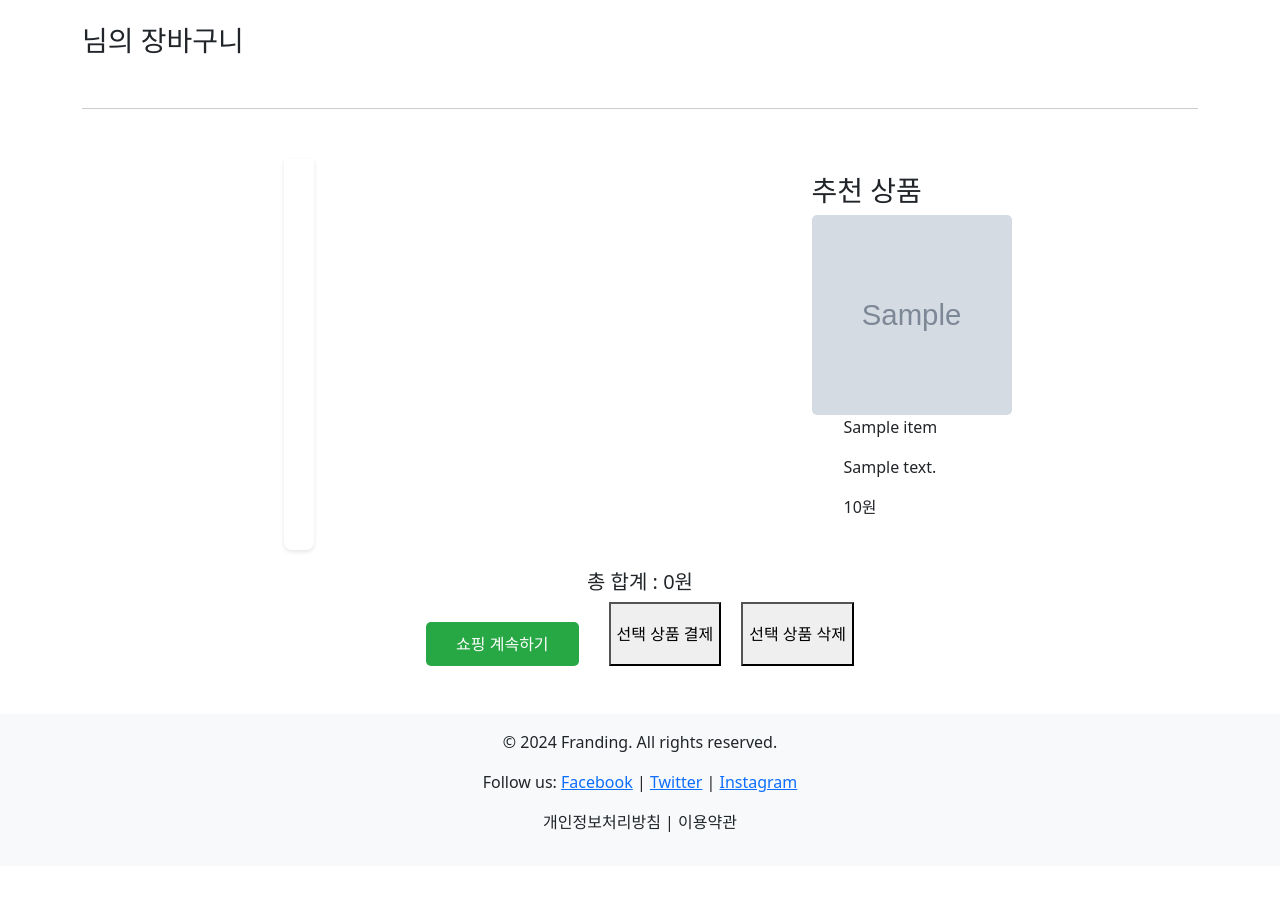
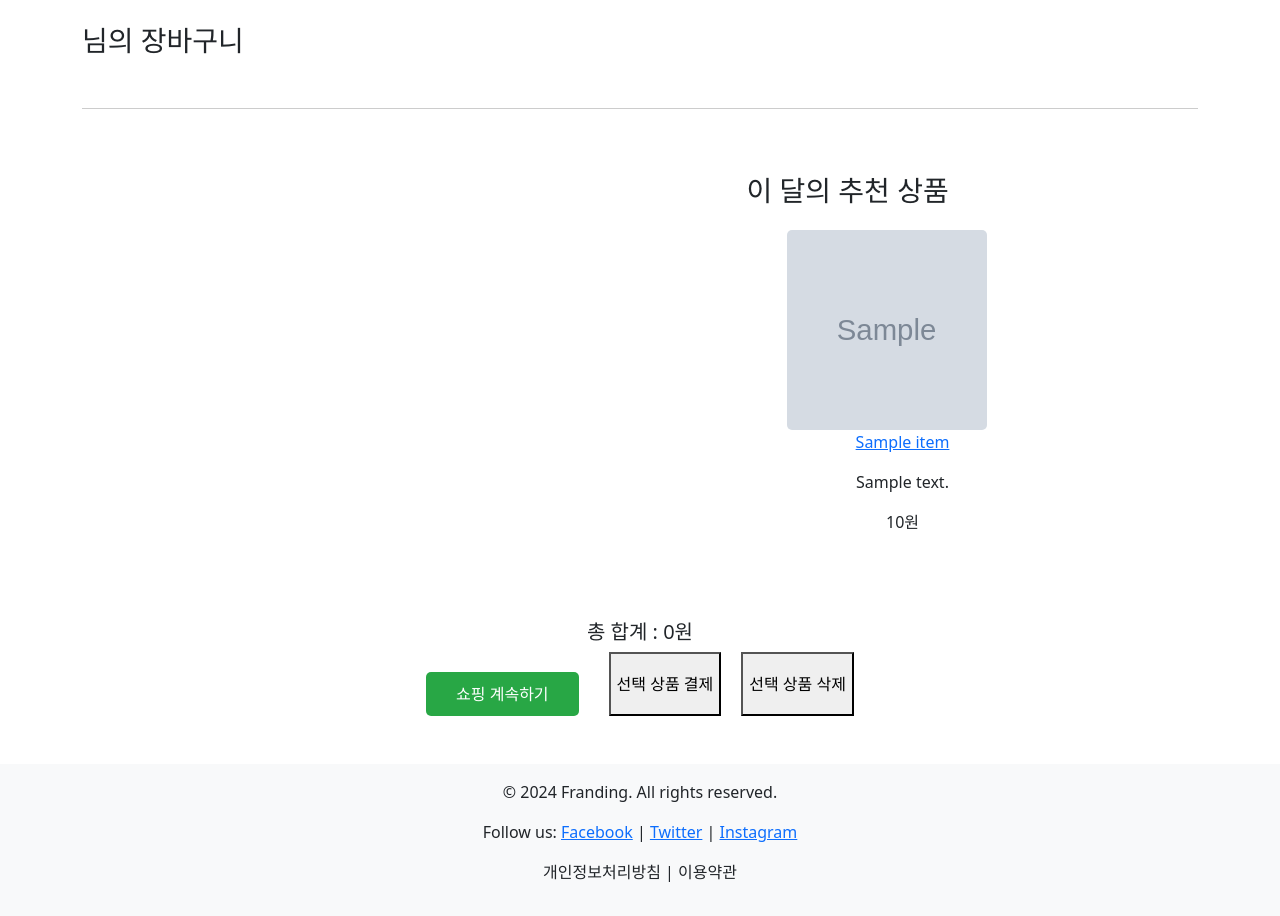
Before and after one commit to choi-jyoon/franding, a Django app: page /cart/detail/ in a window 1280 px wide. Shown: the part 70-986 px from the top of the page. Before the commit the page ends 902 px from the top, so only its background shows below. Run offline with Django 5.2, Linux system fonts and the light colour scheme; a user stored in the database is signed in; tables that the repository leaves empty hold one stand-in row (values such as "Sample post"); grey boxes marked "Sample" are stand-in pictures; some libraries are stand-ins or nearby versions.

Commit message:
상품 추천 기능 업데이트#

```diff
--- a/cart/templates/cart/cart_detail.html
+++ b/cart/templates/cart/cart_detail.html
@@ -4,27 +4,14 @@
 
 {% block extra-style %}
 <style>
-    .item-card {
-        display: flex;
-        align-items: center;
-        margin-bottom: 20px;
-        padding: 15px;
-        background: #fff;
-        border-radius: 8px;
-        box-shadow: 0 2px 4px rgba(0, 0, 0, 0.1);
+    .item-image {
+        width: 70px;
+        height: 70px;
+        object-fit: cover;
+        margin-right: 20px;
     }
 
-    .item-image {
-        width: 20vh;
-        height: 100px;
-        object-fit: cover;
-        margin-right: 20px;
-        border-radius: 5px;
-    }
 
-    .item-details {
-        flex: 1;
-    }
 
     .item-details div {
         margin-bottom: 10px;
@@ -67,7 +54,6 @@
 
     .form-container {
         display: flex;
-
         /* Flexbox를 사용하여 내부 요소들을 가로로 나열 */
         justify-content: space-around;
         /* 요소 사이에 균등한 간격을 둠 */
@@ -125,7 +111,39 @@
         padding: 15px;
         background: #fff;
         border-radius: 8px;
-        width: 200px;
+        width: 280px;
+        position: relative;
+    }
+
+    .best-item-list {
+        display: flex;
+        flex-direction: column;
+        align-items: center;
+        margin-bottom: 20px;
+        padding: 15px;
+        background: #fff;
+        border-radius: 8px;
+        width: 280px;
+        position: relative;
+    }
+
+    .img-box {
+        display: flex;
+        flex-direction: column;
+
+    }
+
+    .item-details {
+        display: flex;
+        align-items: center;
+        /* 요소들을 세로 중앙에 배치 */
+        border-top: 1px solid #000;
+        /* 위쪽 선 추가 */
+        border-bottom: 1px solid #000;
+        /* 아래쪽 선 추가 */
+        justify-content: space-between;
+        width: 1000px;
+        height: 100px;
     }
 </style>
 
@@ -154,19 +172,24 @@
     <div class="my-divider"></div>
 
     <div class="form-container">
-        <div class="item-card list-group-item">
         <form id="check-item" method="GET" action="{% url 'payment:payment_list' %}" style="display: inline;">
             {% for show in cart %}
 
             <!-- Form fields here -->
+            <div class="item-details">
+                <div class="img-box">
                     <input class="form-check-input me-4" type="checkbox" name="checkbox" value="{{ show.item.id }}"
                         id="firstCheckboxStretched">
                     <label class="form-check-label" for="firstCheckboxStretched">
                         <img src="{{ show.item.image }}" alt="{{ show.item.name }}" class="item-image">
                     </label>
+                </div>
 
-                <div class="item-details">
-                    <div class="item_name">{{ show.item.name }}</div>
+
+                <div class="name-box">
+                    {{ show.item.name }}
+
+                </div>
                 <div class="amount">
                     <input type="hidden" id="csrfToken" value="{{csrf_token}}">
                     <button type="button" onclick="modifyCartAmount('{{show.item.id}}', -1)"
@@ -175,22 +198,23 @@
                     <button type="button" onclick="modifyCartAmount('{{show.item.id}}', 1)"
                         class="btn btn-secondary">+</button>
                 </div>
-                    <div>{{ show.item.summary}}</div>
-                    <div>{{ show.item.price|intcomma }}원</div>
+                <div class="price">{{ show.item.price|intcomma }}원</div>
             </div>
             {% endfor%}
         </form>
-        </div>
+
 
         <!-- 추천 상품 목록 -->
         <div class="best-item">
-            <h3>추천 상품</h3>
+            <h3>이 달의 추천 상품</h3>
             {% for product in best_items %}
-            <div class="best-item-{{prodect.id}}">
+            <div class="best-item-list">
+                <a href="">
                     <img src="{{ product.image }}" alt="{{ product.name }}" class="best-item-image">
-                <ul>{{ product }}</ul>
+                </a>
+                <ul><a href="">{{ product }}</a></ul>
                 <ul>{{ product.summary }}</ul>
-                <ul>{{ product.price }}원</ul>
+                <ul>{{ product.price|intcomma }}원</ul>
             </div>
             {% endfor %}
         </div>
--- a/cart/views.py
+++ b/cart/views.py
@@ -52,12 +52,17 @@ def cart_detail(request, total_price=0):
 
 
     # 상품 추천
-    product_paid_for = Cart.objects.filter(status=True).values('item_id').annotate(total_amount = Sum('amount')).order_by('-total_amount')[:3]
+
+    # 1. 가장 많이 팔린 상품
+    product_paid_for = Cart.objects.filter(status=True).values('item_id').annotate(total_amount = Sum('amount')).order_by('-total_amount')[:1]
     best_items = []
 
     for item_id in product_paid_for:
         best_i = Item.objects.get(id = item_id['item_id']) # id가 item_id인 Item을 가져온다.
         best_items.append(best_i)
+
+
+    #
 
 
     context = {
```
Lines whose indentation alone changed are shown as unchanged.
